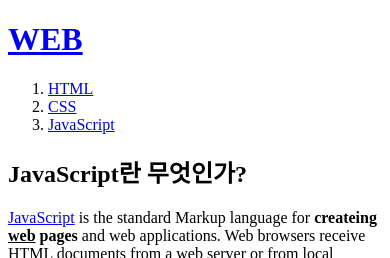
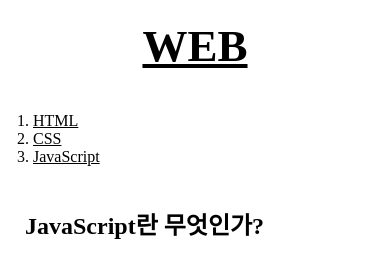
Before and after one commit to jongbeen/WEB1, a plain HTML site: page 3.html in a window 390 px wide. Shown: the top 258 px of the page. Drawn offline with Linux system fonts and the light colour scheme.

Commit message:
Add files via upload

```diff
--- a/3.html
+++ b/3.html
@@ -3,17 +3,19 @@
 <head>
   <title> WEB3-JavaScript</title>
   <meta charset="utf-8">
+  <link rel="stylesheet" href="style.css">
 </head>
 
 <body>
   <h1><a href="index.html">WEB</a></h1>
+  <div id="grid">
     <ol>
       <li><a href="1.html"> HTML</a> </li>
       <li><a href="2.html"> CSS</a> </li>
       <li><a href="3.html"> JavaScript</a> </li>
     </ol>
+      <div id="article">
         <h2> JavaScript란 무엇인가? </h2>
-
         <p><a href="https://www.w3.org/TR/html51/" target = "_blank" title="html5 specification">JavaScript</a> is the standard Markup language for <strong>createing <u>web</u> pages</strong> and web applications.
         Web browsers receive HTML documents from a web server or from local storage and render the documents into multimedia web pages.
         HTML describes the structure of a web page semantically and originally included cues for the appearance of the document.</p>
@@ -22,5 +24,7 @@
         With HTML constructs, images and other objects such as interactive forms may be embedded into the rendered page.
         HTML provides a means to create structured documents by denoting structural semantics for text such as headings, paragraphs, lists, links, quotes and other items. HTML elements are delineated by tags, written using angle brackets.
         </p>
+      </div>
+  </div>
 </body>
 </html>
--- /dev/null
+++ b/style.css
@@ -0,0 +1,40 @@
+body{
+  margin:0;
+}
+a {
+  color:black;
+}
+h1 {
+  font-size:45px;
+  text-align: center;
+  border-bottom:1px solid gray;
+  margin:0;
+  padding:20px;
+}
+ol{
+  border-right:1px solid gray;
+  width:100px;
+  margin:0;
+  padding:20px;
+}
+#grid{
+  display: grid;
+  grid-template-columns: 150px 1fr;
+}
+#grid ol{
+  padding-left:33px;
+}
+#grid #article{
+  padding-left:25px;
+}
+@media(max-width:800px){
+  #grid{
+    display: block;
+  }
+  ol{
+    border-right:none;
+  }
+  h1 {
+    border-bottom:none;
+  }
+}
```
Also changed, not shown: 1.html (+6 -1 lines), 2.html (+7 -1 lines), box.html (added, +27 -0 lines), index.html (+9 -3 lines), mediaquery.html (added, +23 -0 lines). Lines whose indentation alone changed are shown as unchanged.
